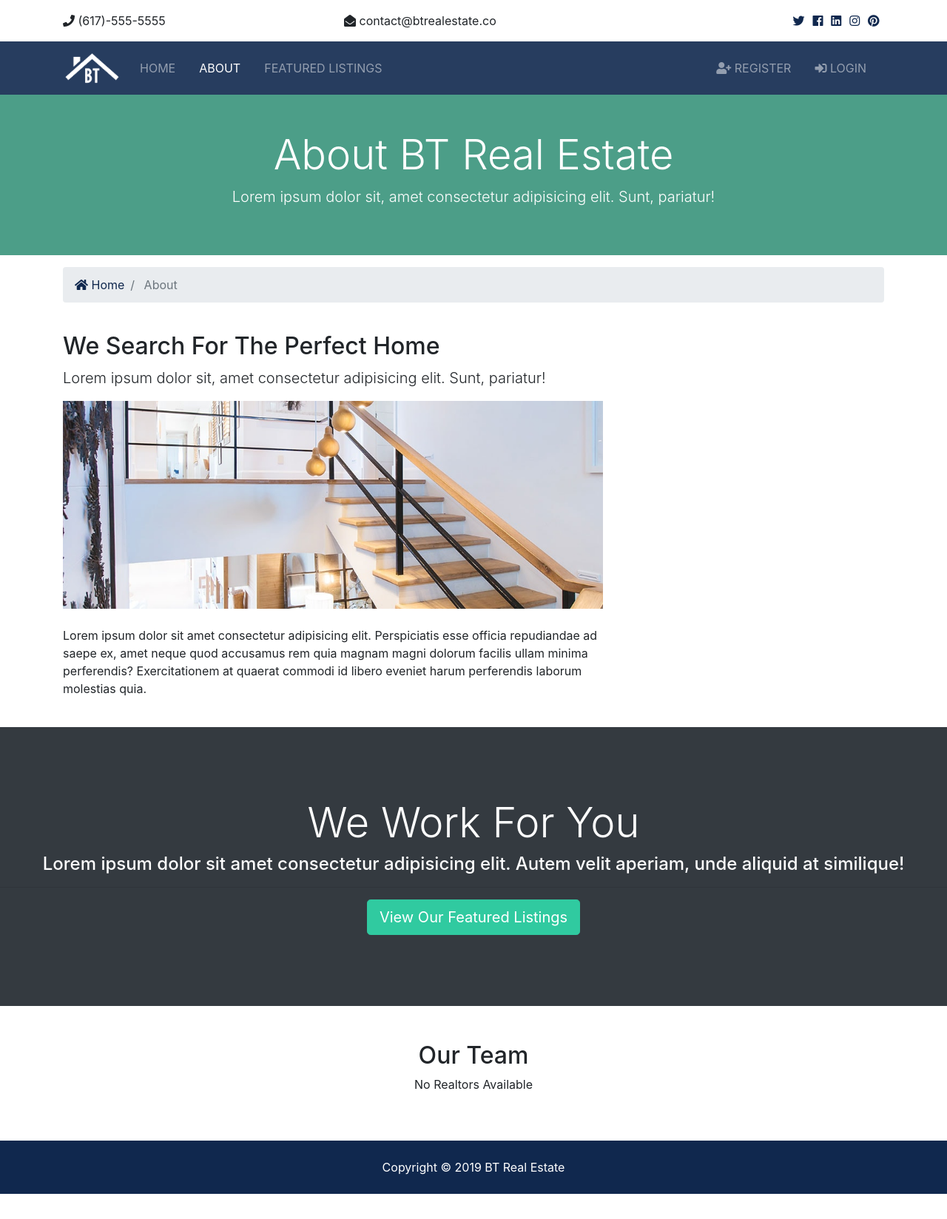
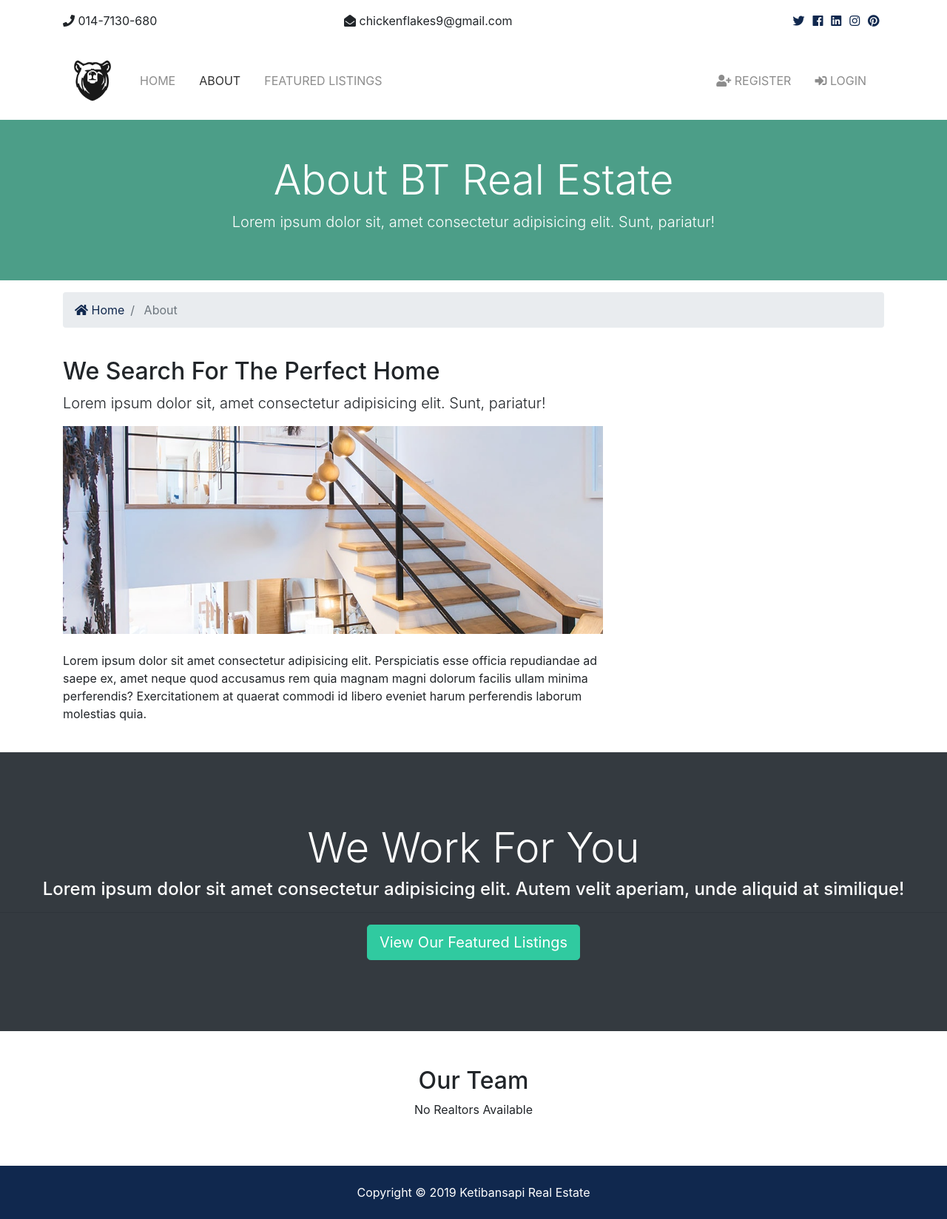
Before and after one commit to Ketibansapi/Django_Marketplate, a Django app: template templates/pages/about.html in a window 1280 px wide. Shown: the whole page at 74% size. Before the commit the page ends 1614 px from the top, so only its background shows below. Run offline with Django 3.2, Linux system fonts and the light colour scheme; the template is opened without the code that fills it, so the values that code supplies are empty; some libraries are stand-ins or nearby versions.

Commit message:
change UI bit

```diff
--- a/templates/partials/_footer.html
+++ b/templates/partials/_footer.html
@@ -1,5 +1,5 @@
 <!-- Footer -->
 <footer id="main-footer" class="py-4 bg-primary text-white text-center">
     Copyright &copy;
-    <span class="year"></span> BT Real Estate
+    <span class="year"></span> Ketibansapi Real Estate
 </footer>
--- a/templates/partials/_navbar.html
+++ b/templates/partials/_navbar.html
@@ -1,9 +1,9 @@
 {% load static %}
 <!-- Navbar -->
-<nav class="navbar navbar-expand-lg navbar-dark bg-primary sticky-top">
+<nav class="navbar navbar-expand-lg navbar-light style="background-color: #e3f2fd bg-primary sticky-top">
         <div class="container">
           <a class="navbar-brand" href="{% url 'index' %}">
-            <img src="{% static 'img/logo.png' %}" class="logo" alt="">
+            <img src="{% static 'img/bear3.png' %}" class="logo" alt="">
           </a>
           <button class="navbar-toggler" type="button" data-toggle="collapse" data-target="#navbarNavAltMarkup">
             <span class="navbar-toggler-icon"></span>
--- a/templates/partials/_topbar.html
+++ b/templates/partials/_topbar.html
@@ -3,10 +3,10 @@
         <div class="container">
           <div class="row">
             <div class="col-md-4">
-              <i class="fas fa-phone"></i> (617)-555-5555
+              <i class="fas fa-phone"></i> 014-7130-680
             </div>
             <div class="col-md-4">
-              <i class="fas fa-envelope-open"></i> contact@btrealestate.co
+              <i class="fas fa-envelope-open"></i> chickenflakes9@gmail.com
             </div>
             <div class="col-md-4">
               <div class="social text-right">
```
Also changed, not shown: market/static/img/spacex.jpg (added).
